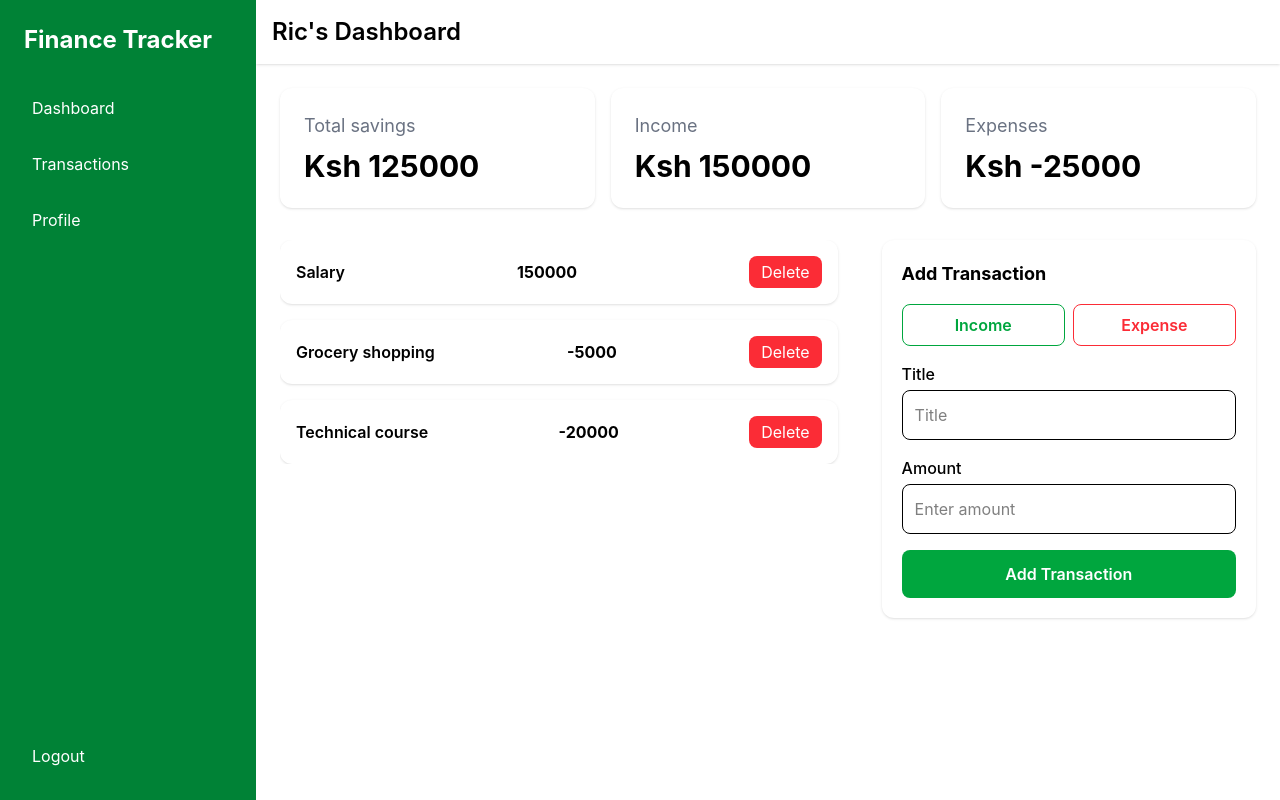
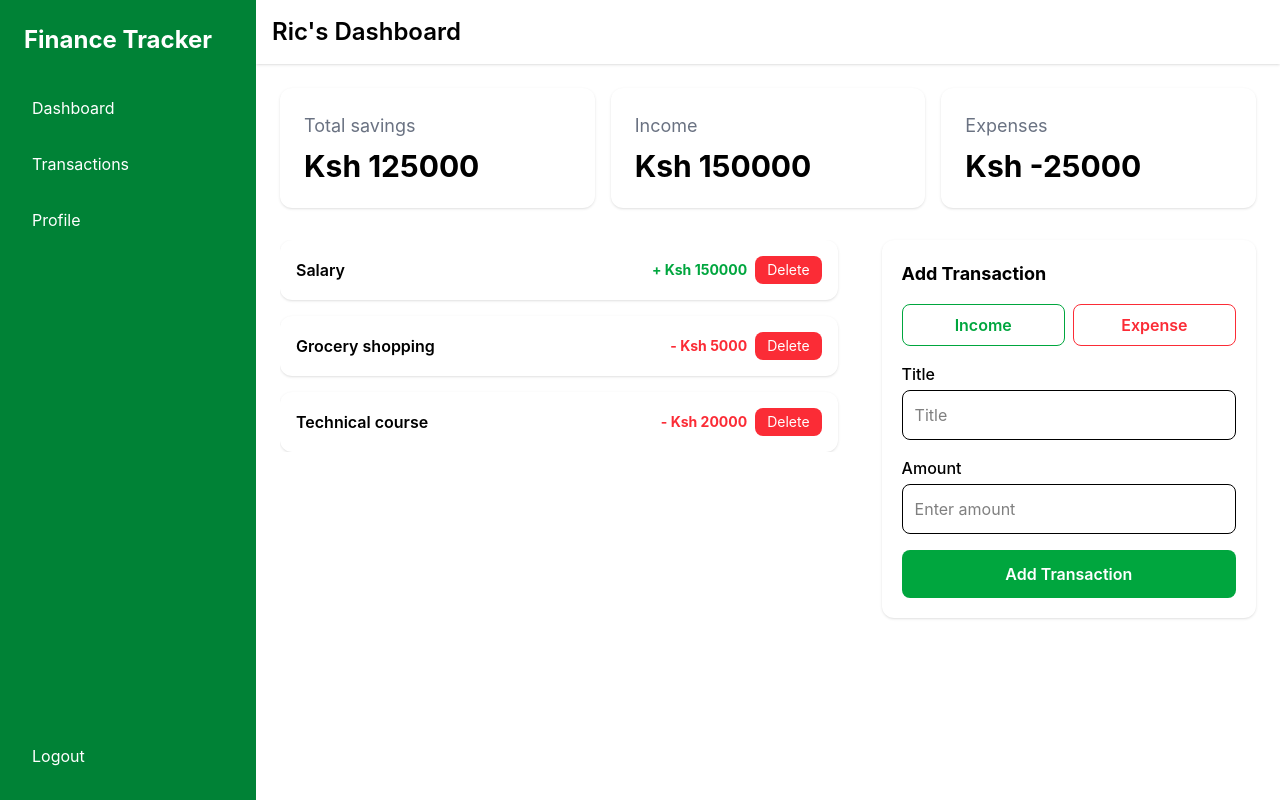
Before and after one commit to ricmusyoki-glitch/finance-tracker-app, a React (Vite) app: page /dashboard in a window 1280 px wide. Built offline with nearby package versions, Linux system fonts and the light colour scheme; no server answers.

Commit message:
Made some changes to transacttionItem.jsx

```diff
--- a/src/components/TransactionItem.jsx
+++ b/src/components/TransactionItem.jsx
@@ -1,24 +1,18 @@
-const TransactionItem = ({title, amount, onDelete}) => {
+const TransactionItem = ({ title, amount, onDelete }) => {
+  return (
+    <div className="flex items-center justify-between bg-white p-4 rounded-xl shadow gap-2">
+      <h3 className="font-semibold flex-1 truncate">{title}</h3>
 
-  return (
-    <div className="flex justify-between items-center bg-white p-4 rounded-xl shadow">
+      <p className={`font-bold text-sm whitespace-nowrap ${amount > 0 ? "text-green-600" : "text-red-500"}`}>
+        {amount > 0 ? "+" : "-"} Ksh {Math.abs(amount)}
+      </p>
 
-        <div>
-            <h3 className="font-semibold">
-                {title}
-            </h3>
-        </div>
-
-        <div>
-            <p className="font-bold">
-                {amount}
-            </p>
-        </div>
-
-        <button onClick={onDelete} className="bg-red-500 text-white px-3 py-1 rounded-lg">
-            Delete
-        </button>
-
+      <button
+        onClick={onDelete}
+        className="bg-red-500 text-white px-3 py-1 rounded-lg text-sm whitespace-nowrap"
+      >
+        Delete
+      </button>
     </div>
   )
 }
```
